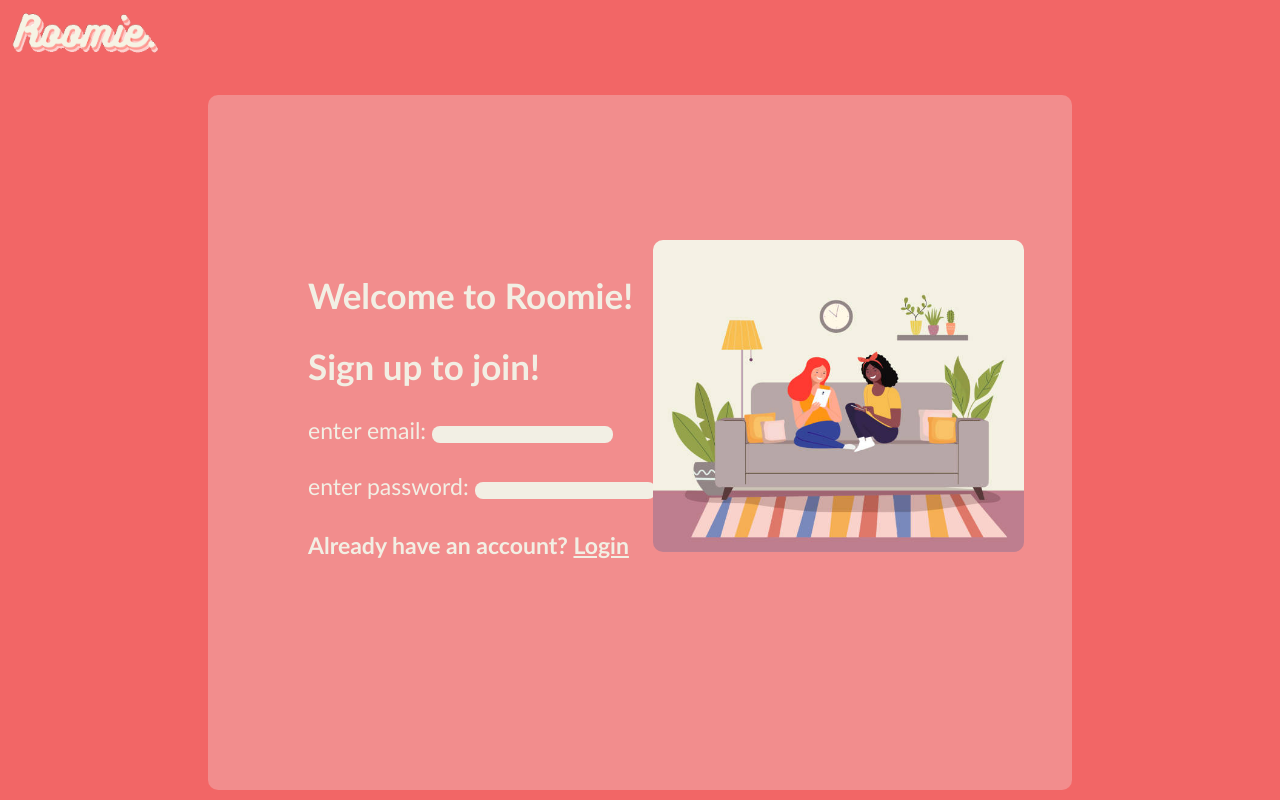
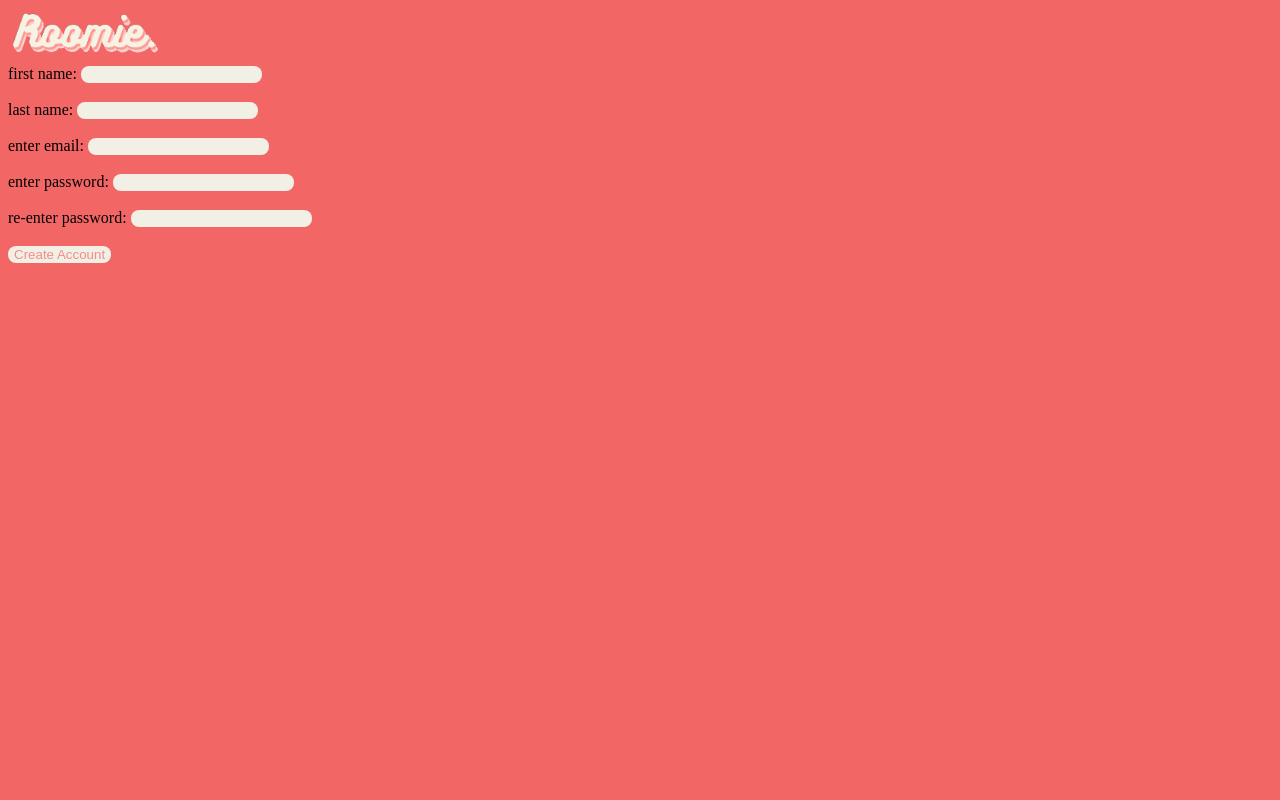
Before and after one commit to kantoniosean/Roommate-App, a React (Create React App) app: page / in a window 1280 px wide. Built offline with nearby package versions, Linux system fonts and the light colour scheme.

Commit message:
created RegistrationPage & changes to LoginPage

```diff
--- a/src/App.js
+++ b/src/App.js
@@ -1,9 +1,13 @@
 import React from 'react';
 import LoginPage from './front-end/LoginPage';
+import ChoreList from './front-end/ChoreList';
+import RoommateFinder from './front-end/RoommateFinder';
+import Settings from './front-end/Settings';
+import RegistrationPage from './front-end/RegistrationPage';
 
 function App() {
     return (
-     <LoginPage />
+     <RegistrationPage />
     )
 }
 
--- a/src/front-end/LoginPage.js
+++ b/src/front-end/LoginPage.js
@@ -2,6 +2,7 @@ import React from 'react';
 import logo from './media/Roomie.png';
 import pic from './media/roommates.jpg';
 import './style.css';
+import './RegistrationPage.js';
 
 function LoginPage() {
     return (
@@ -9,14 +10,18 @@ function LoginPage() {
         <img src={logo} className="logos" alt="Logo" />
         <div className='text-read'>
             <h2 className='header-one'>Welcome to Roomie!</h2>
-        <h2 className='header-one'>Sign up to join!</h2>
+            <form>
             <label>enter email: </label>
-        <input type="text" />
+            <input type="email" name='email'/>
             <br></br>
             <br></br>
             <label>enter password: </label>
             <input type="password" />
-        <h4>Already have an account? <u>Login</u></h4>
+            <br></br>
+            <br></br>
+            <input className="acc-button" type="submit" id="button" value="Login" />
+            </form>
+            <h4>Dont have account? <a href='RegistrationPage.js'><u>Sign Up</u></a></h4>
         </div>
         <img src={pic} className='picture' alt="picture"/>
         </>
--- /dev/null
+++ b/src/front-end/RegistrationPage.js
@@ -0,0 +1,36 @@
+import React from 'react'
+import logo from './media/Roomie.png'
+import './style.css'
+
+function RegistrationPage() {
+    return(
+        <>
+        <img src={logo} className="logos" alt="logo" />
+        <form>
+            <label>first name: </label>
+            <input type="text" />
+            <br></br>
+            <br></br>
+            <label>last name: </label>
+            <input type="text" />
+            <br></br>
+            <br></br>
+            <label>enter email: </label>
+            <input type="email" />
+            <br></br>
+            <br></br>
+            <label>enter password: </label>
+            <input type="password" />
+            <br></br>
+            <br></br>
+            <label>re-enter password: </label>
+            <input type="password" />
+            <br></br>
+            <br></br>
+            <input type="submit" value="Create Account"/>
+        </form>
+        </>
+    )
+}
+
+export default RegistrationPage
--- a/src/front-end/style.css
+++ b/src/front-end/style.css
@@ -11,6 +11,7 @@
 
 .text-read {
     background-color: #F28D8D;
+    position: relative;
     margin-top: 30px;
     margin-left: 200px;
     margin-right: 200px;
@@ -27,6 +28,14 @@ input {
     background-color: #F2EFE4;
     border: none;
     border-radius: 8px;
+    color: #F28D8D;
+}
+
+.acc-button {
+    padding: 14px 60px;
+    font-family: Trebuchet MS, sans-serif;
+    color: #F28D8D;
+    font-size: 15px;
 }
 
 .picture {
@@ -38,6 +47,12 @@ input {
     border-radius: 10px;
 }
 
+u {
+    color: #F2EFE4;
+}
+
 label {
     border-radius: 100px;
 }
+
+/* Registration Page CSS */
```
Lines whose indentation alone changed are shown as unchanged.
